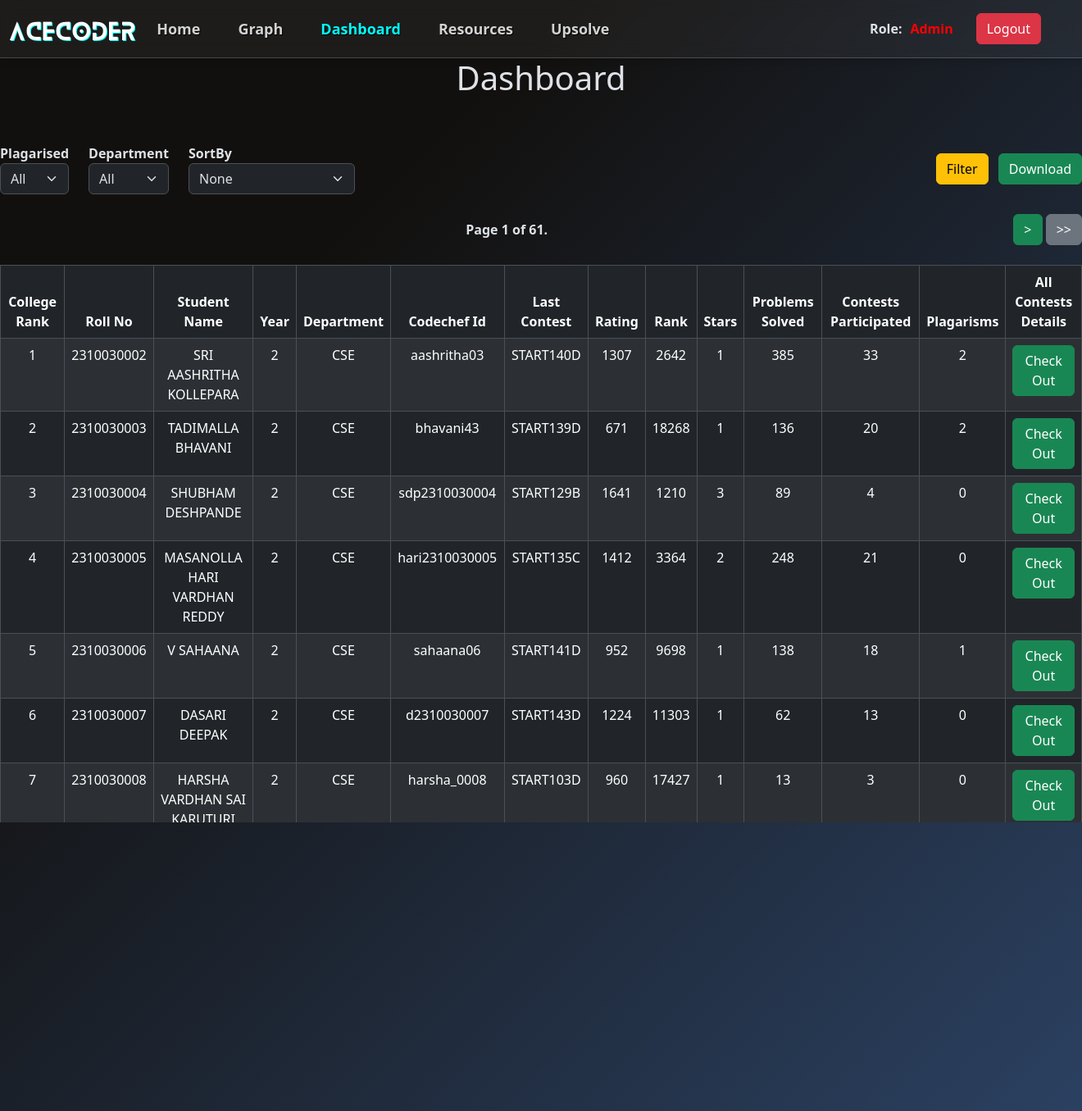
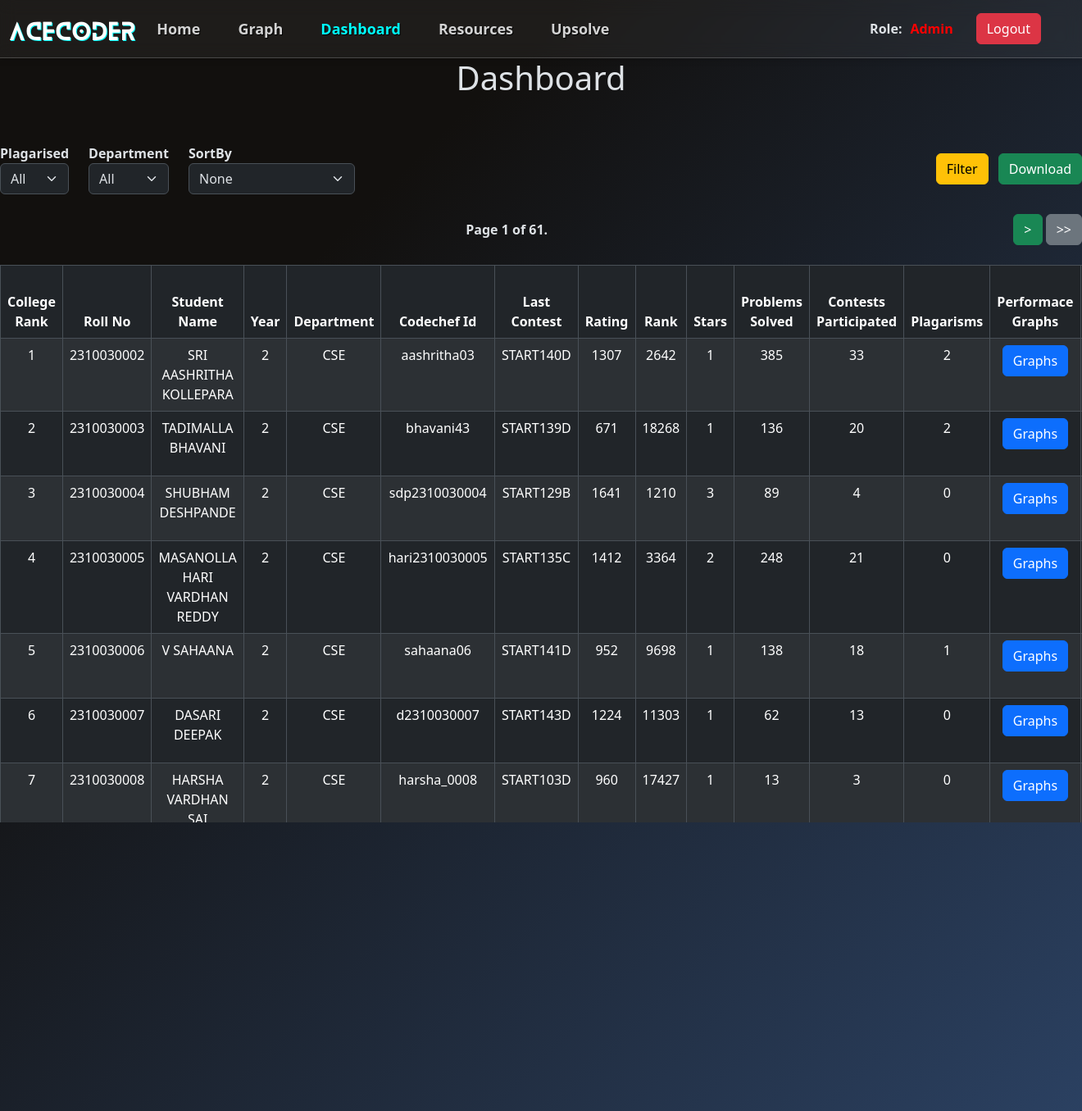
Before and after one commit to lkx100/AceCoder, a Django app: page /dashboard in a window 1320 px wide; the page is wider, and only the part inside the window is pictured. Shown: the top 1355 px of that part at 82% size. Run offline with Django 5.2, Linux system fonts and the light colour scheme; a user stored in the database is signed in; data comes from the database, SQL or seed files in the repository; some libraries are stand-ins or nearby versions.

Commit message:
graph added in dashboard

```diff
--- a/AceCoder/graph/templates/graph_faculty.html
+++ b/AceCoder/graph/templates/graph_faculty.html
@@ -53,7 +53,7 @@
     }
 </style>
 
-<center><h1 style="font-weight: bold">Graphical Dashboard</h1></center>
+<center><h1 style="font-weight: bold">Faculty Graphical Dashboard</h1></center>
 <div class="graph-grid">
     <div class="graph-container">
         <div class="graph-placeholder">Graph 1</div>
--- a/AceCoder/templates/dashboard.html
+++ b/AceCoder/templates/dashboard.html
@@ -95,6 +95,7 @@ Dashboard
                 <th>Problems Solved</th>
                 <th>Contests Participated</th>
                 <th>Plagarisms</th>
+                <th>Performace Graphs</th>
                 <th>All Contests Details</th>
             </tr>
         </thead>
@@ -115,6 +116,7 @@ Dashboard
                 <td>{{student.no_of_problems}}</td>
                 <td>{{student.no_of_contests}}</td>
                 <td>{{student.plagarisms}}</td>
+                <td><a href={% url "graphofstudent" student.student.codechef_id%}><button type="button" class="btn btn-primary">Graphs</button></a></td>
                 <td><a href={% url "fetch_details" student.student.codechef_id%}><button type="button" class="btn btn-success">Check Out</button></a></td>
             </tr>
 
```
